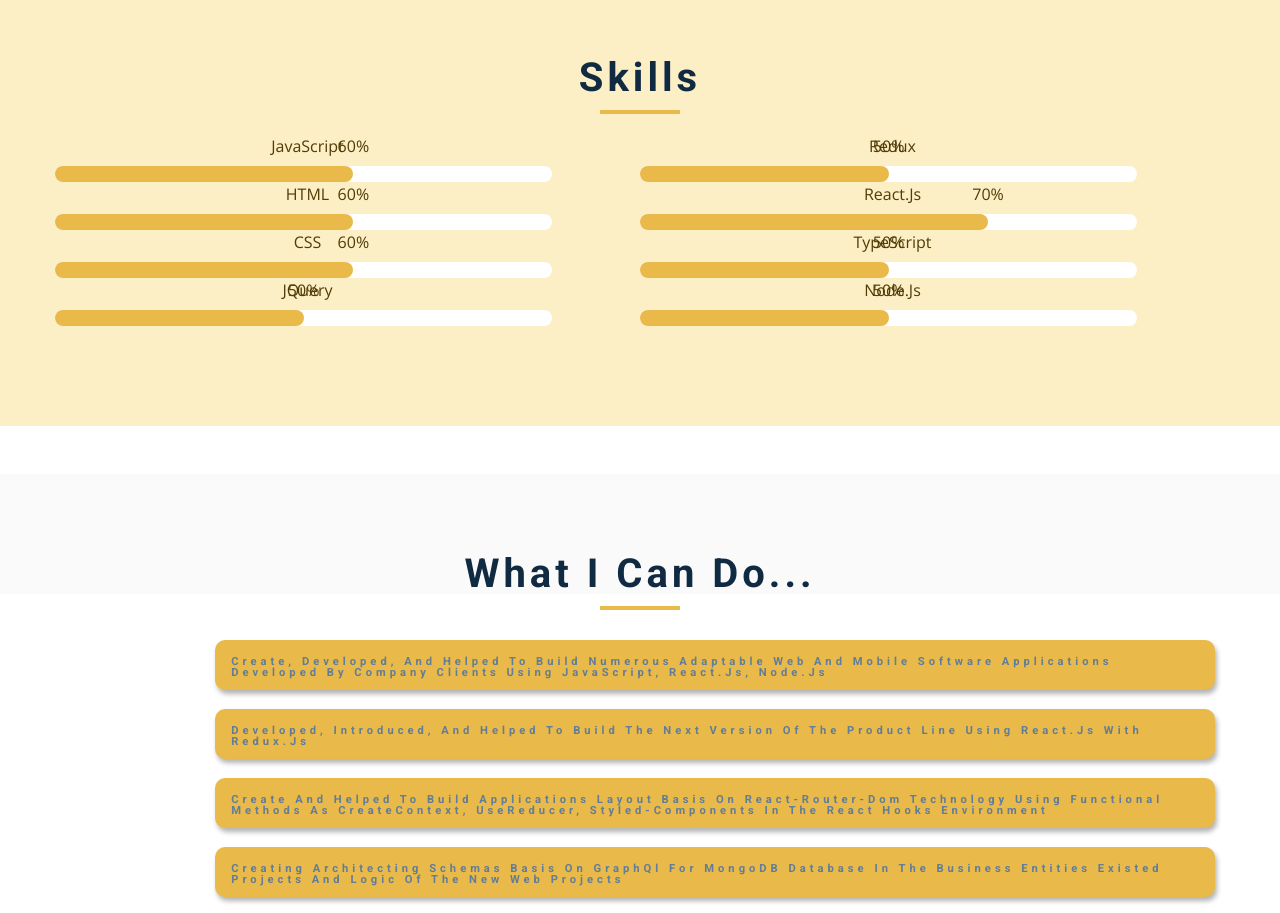
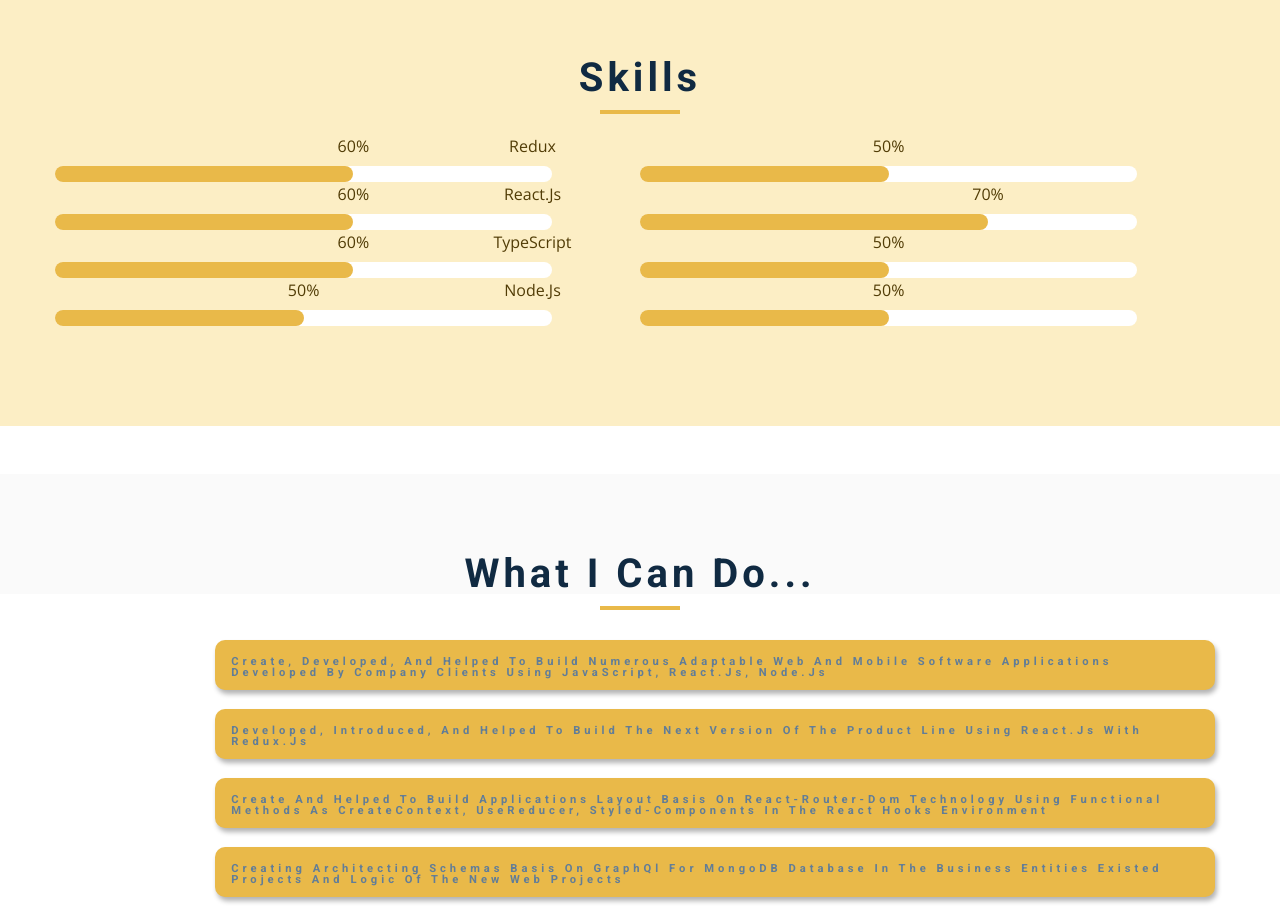
Before and after one commit to Serge-boro/Serhii_Borodin_portfolio, a website: page index.html in a window 1280 px wide. Shown: the part 3760-4673 px from the top of the page. Drawn offline with nearby package versions, Linux system fonts and the light colour scheme.

Commit message:
add info

```diff
--- a/css/styles.css
+++ b/css/styles.css
@@ -794,7 +794,7 @@ Skills
   margin-right: 3rem;
 }
 .skills-center-name {
-  margin-left: -5rem;
+  margin-left: -50rem;
 }
 .skill-text-60 {
   left: 60%;
```
